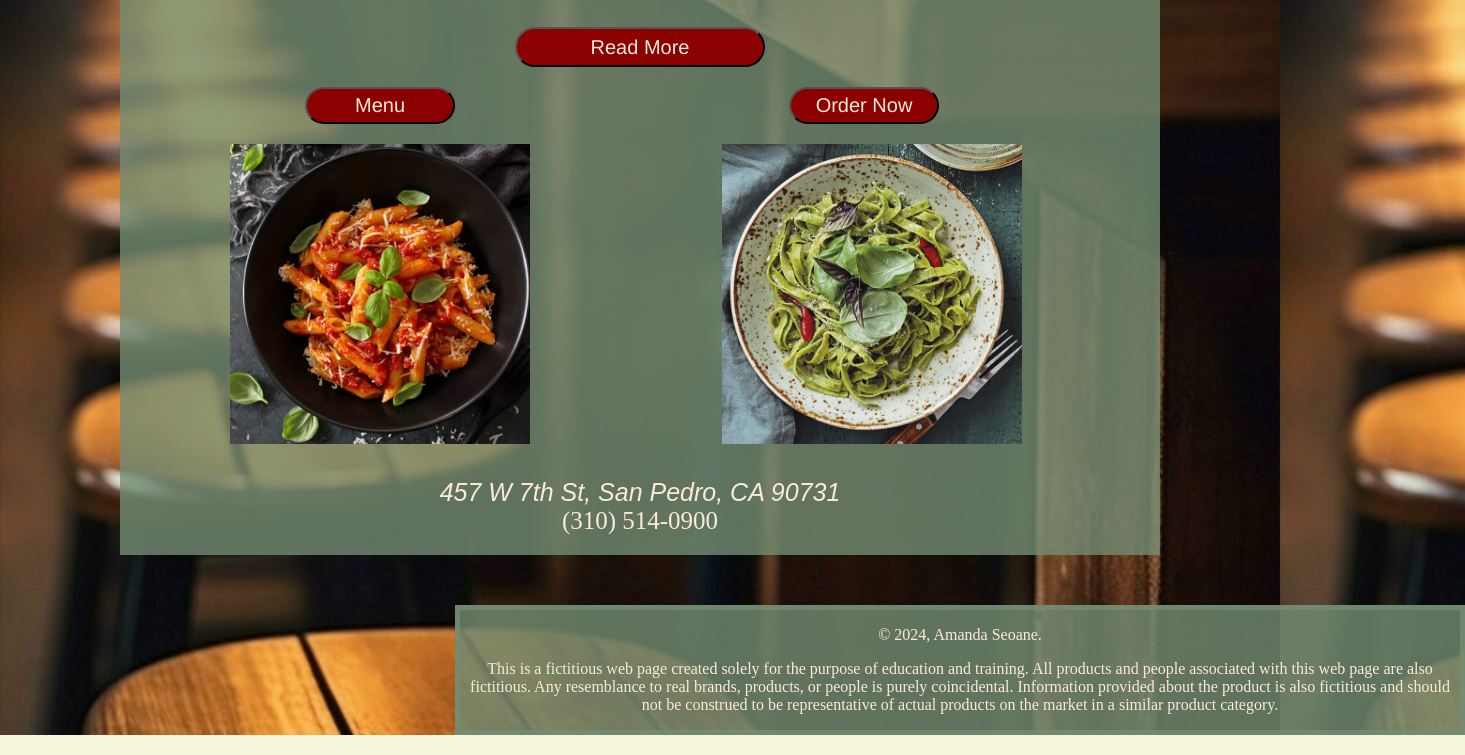
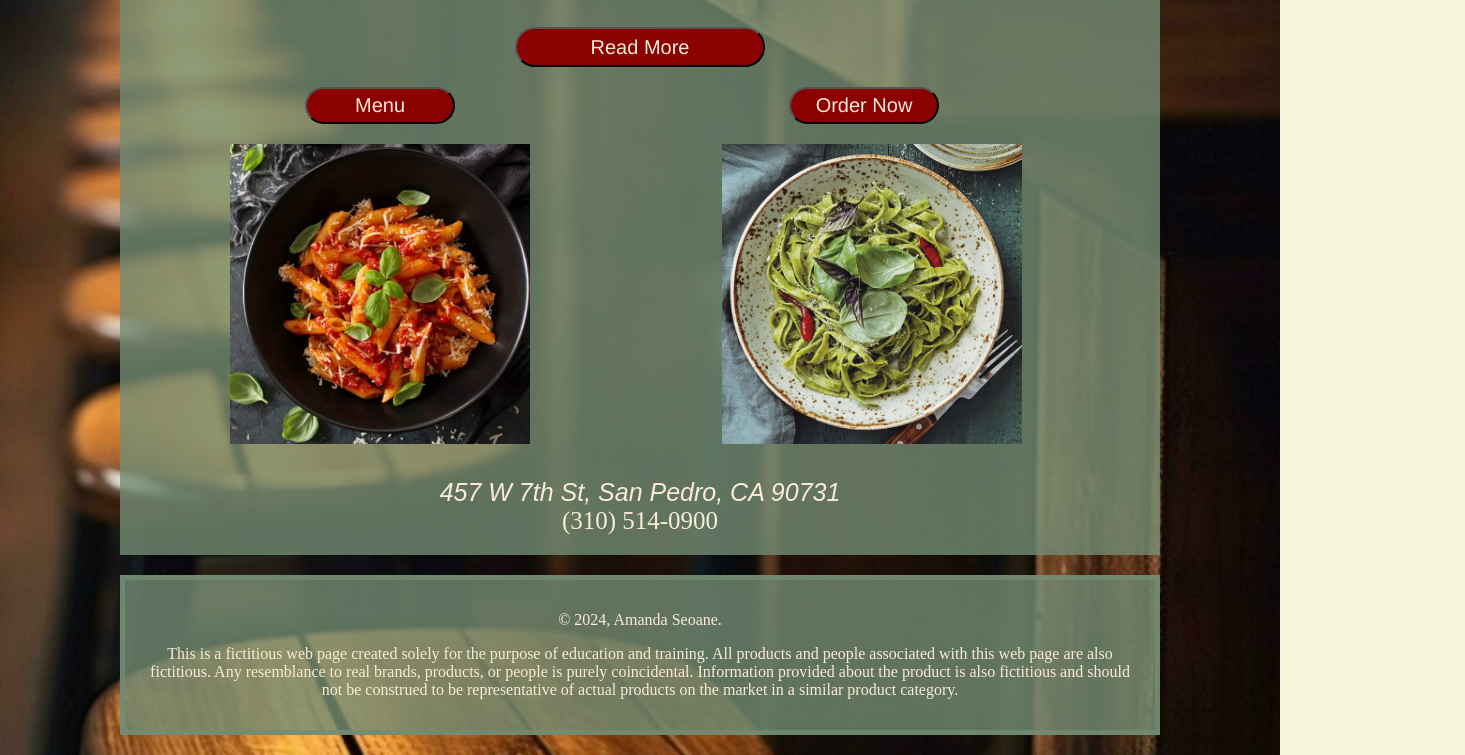
Before and after one commit to AmandaSeoane/class1750, a plain HTML site: page gra1750p5amandaseoane2024-final/index.html in a window 1280 px wide. Shown: the part 1123-1878 px from the top of the page, 1465 px wide, since content can reach past the window. Drawn offline with Linux system fonts and the light colour scheme; a web font is replaced by a local one.

Commit message:
Add files via upload

```diff
--- a/gra1750p5amandaseoane2024-final/index.html
+++ b/gra1750p5amandaseoane2024-final/index.html
@@ -168,8 +168,8 @@
 			}
 			footer{
 				width:1000px;
-				margin-left:455px;
-				margin-right:455px;
+				margin: 20px auto;
+				padding:15px;
 				background-color:rgba(116,140,115,.80);
 				border: rgba(116,140,115,.80) solid thick;
 			}
```
